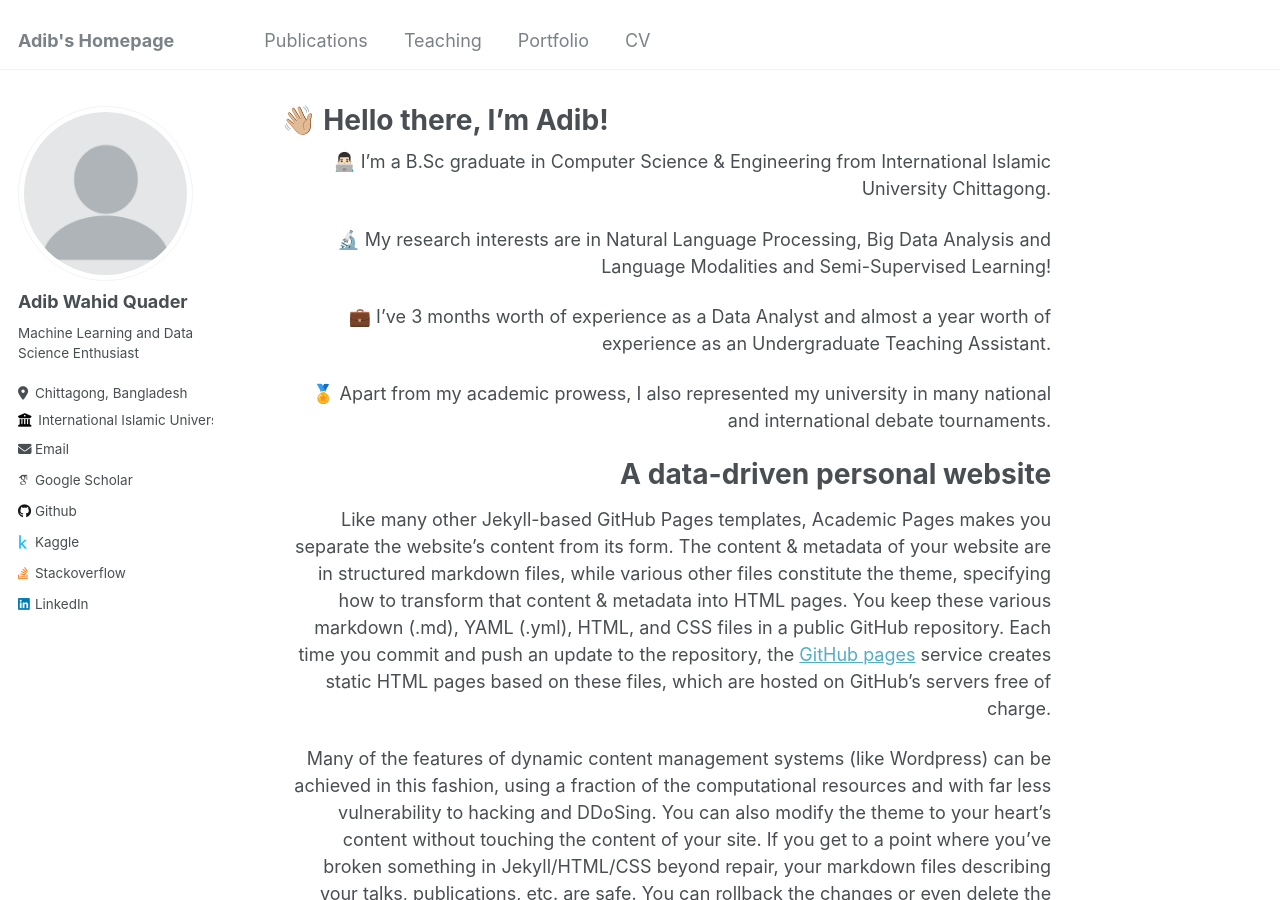
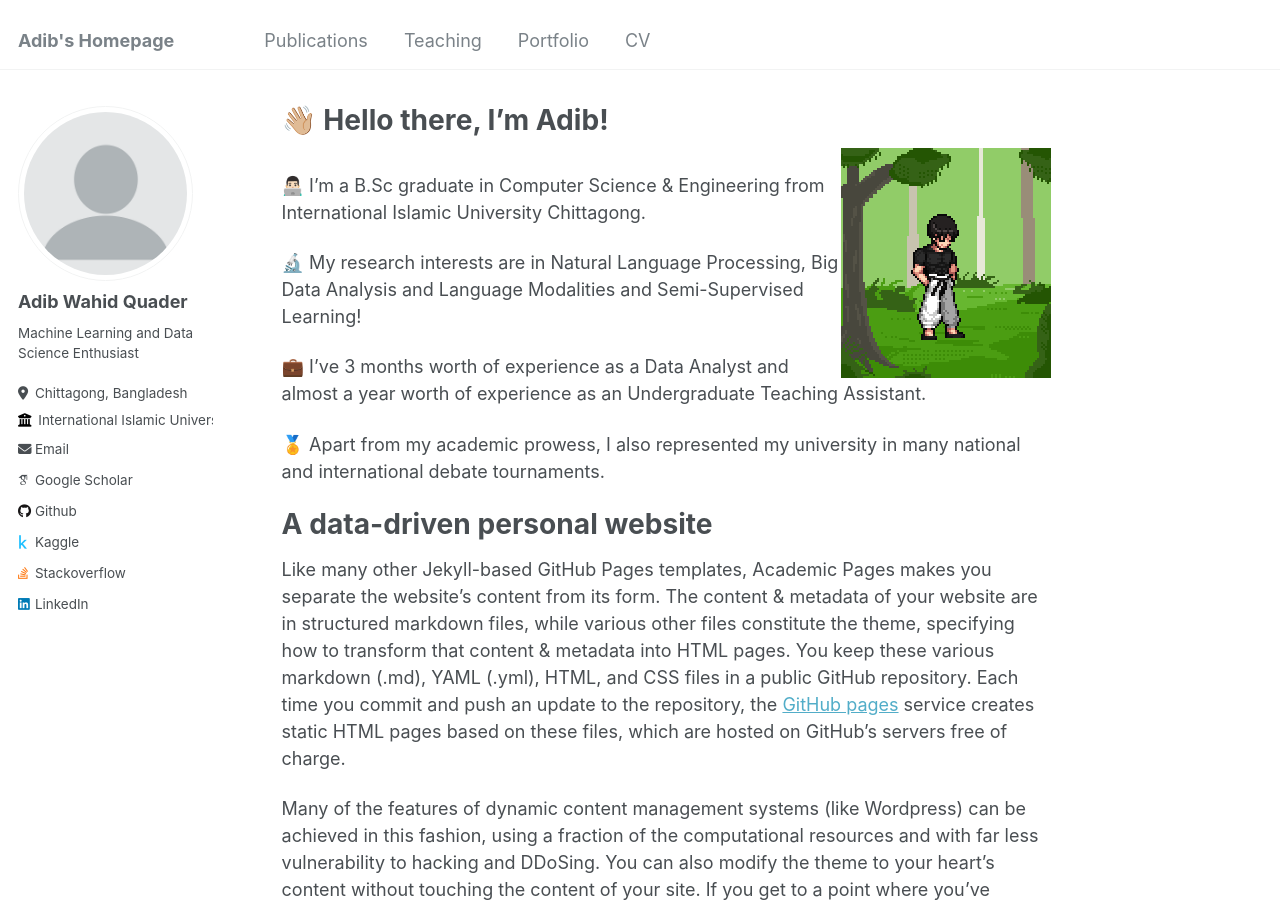
Before and after one commit to Aveiro11/Adib.github.io, a Jekyll site: the page built from _pages/about.md, in a window 1280 px wide and 900 px high. Built offline with Jekyll 4.4.1, drawn with Linux system fonts in a browser that asks for light colours; some web fonts are replaced.

Commit message:
Update about.md

```diff
--- a/_pages/about.md
+++ b/_pages/about.md
@@ -7,7 +7,7 @@ redirect_from:
   - /about/
   - /about.html
 ---
-<amp-anim align="right" src="https://github.com/Aveiro11/Adib.github.io/blob/master/images/toji_fushiguro.gif"/>
+<img align="right" src="{{ site.baseurl }}https://github.com/Aveiro11/Adib.github.io/blob/master/images/toji_fushiguro.gif"/>
 
 
 👨🏻‍💻 I'm a B.Sc graduate in Computer Science & Engineering from International Islamic University Chittagong.
```
